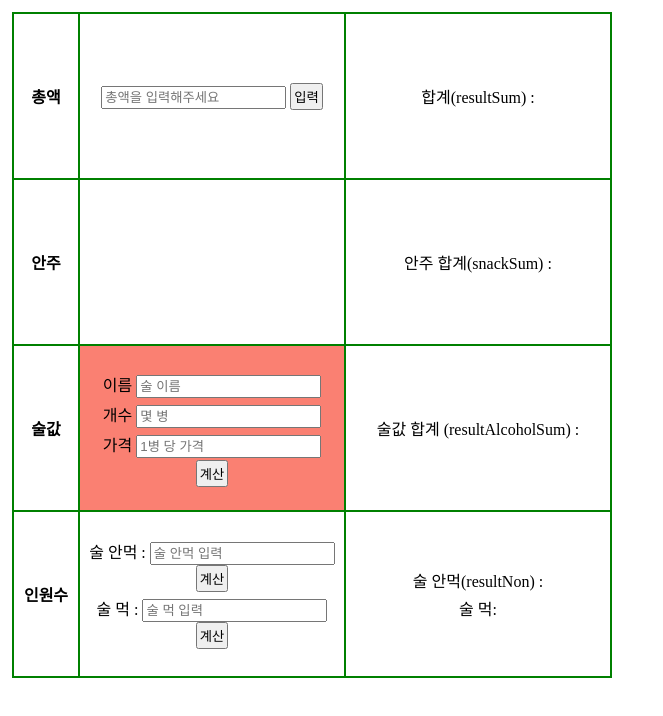
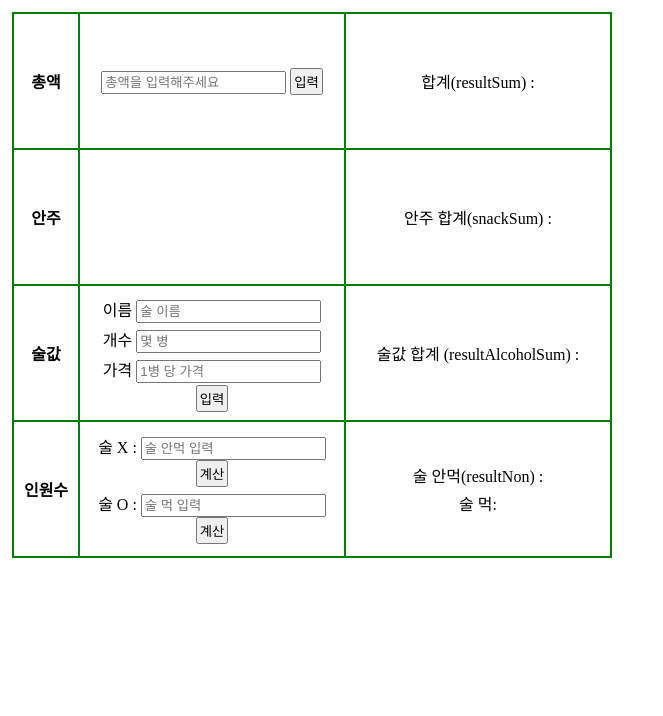
Before and after one commit to bokpack/caculator, a plain HTML site: page index2.html in a window 1280 px wide. Shown: the whole page, without its empty margins (0-663 px from the left). Drawn offline with Linux system fonts and the light colour scheme.

Commit message:
240312 코드정리

```diff
--- a/calculator.js
+++ b/calculator.js
@@ -27,10 +27,14 @@ function alcoholSum() {
     const inputSum = document.getElementById('sum').value
 
     const inputSnack =  inputSum - inputAlcohol
-    console.log(inputSnack)
+    console.log("어ㅏㅜㄴ아ㅓ로",inputSnack)
 
     const inputSnackSum = document.getElementById('snackSum')
-    inputSnackSum.innerHTML = `안주 합계 : ${inputSnack}`
+
+    inputSnackSum.innerText = `안주 합계 : ${inputSnack}`
+
+    // 술 안먹 구하기
+
 
 
 
--- a/index2.html
+++ b/index2.html
@@ -31,6 +31,7 @@
         <tr>
             <th class="title">술값</th>
             <td id="alcohol">
+
                 <div>이름
                     <input type="text" placeholder="술 이름">
                 </div>
@@ -40,18 +41,18 @@
                 <div>가격
                     <input type="number" placeholder="1병 당 가격" id="bottlePrice">
                 </div>
-                <button onclick="alcoholSum()">계산</button>
+                <button onclick="alcoholSum()">입력</button>
             </td>
             <td><p id="resultAlcoholSum">술값 합계 (resultAlcoholSum) : </p></td>
         </tr>
         <tr>
             <th class="title">인원수</th>
             <td>
-                <div>술 안먹 :
+                <div>술 X :
                     <input placeholder="술 안먹 입력" id="nonAlcoholPeople">
                     <button onclick="nonPeople()">계산</button>
                 </div>
-                <div>술 먹 :
+                <div>술 O :
                     <input type="number" placeholder="술 먹 입력" id="AlcoholPeople">
                     <button onclick="">계산</button>
                 </div>
--- a/style2.css
+++ b/style2.css
@@ -9,7 +9,7 @@ table{
 th,td{
     border: 2px solid green;
     width: 260px;
-    height: 160px;
+    height: 130px;
     text-align: center;
 }
 
@@ -25,9 +25,3 @@ p{
 input{
     display: inline-block;
 }
-
-#alcohol {
-    background-color: salmon;
-
-
-}
```
